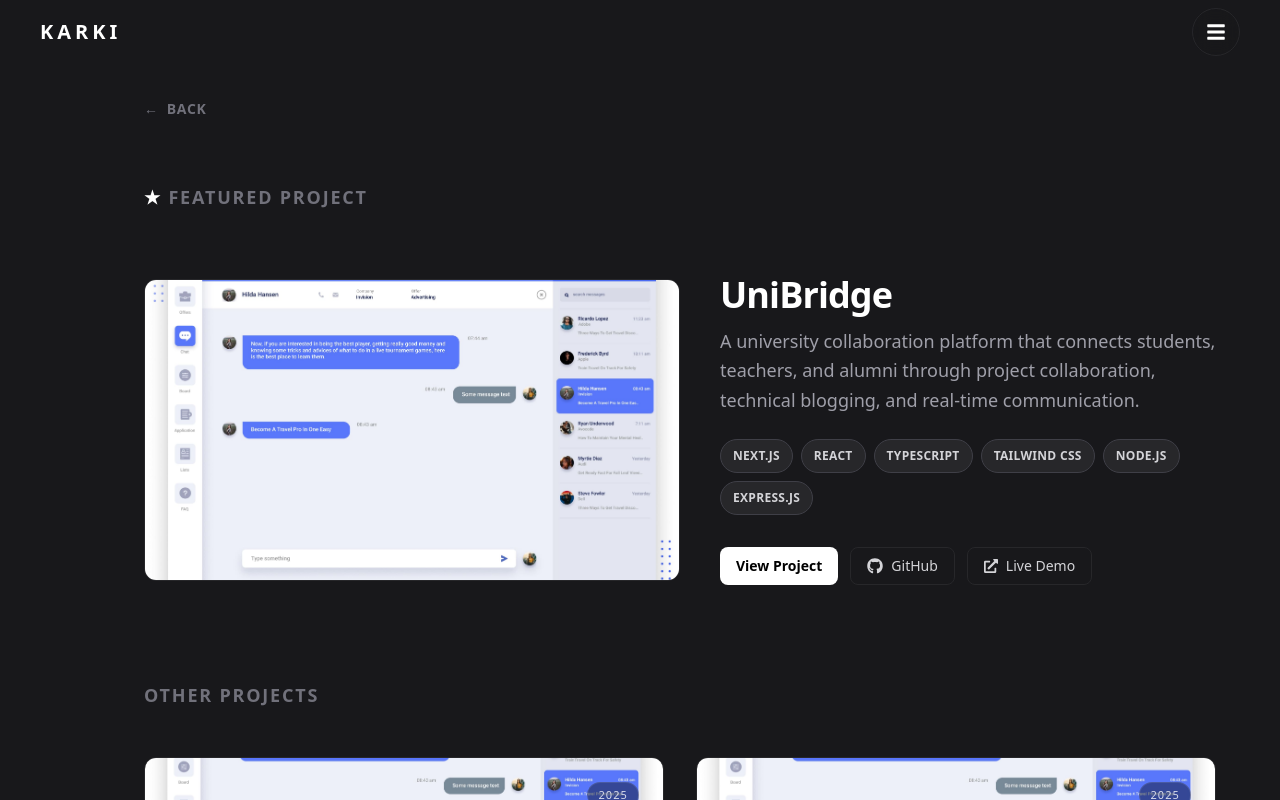
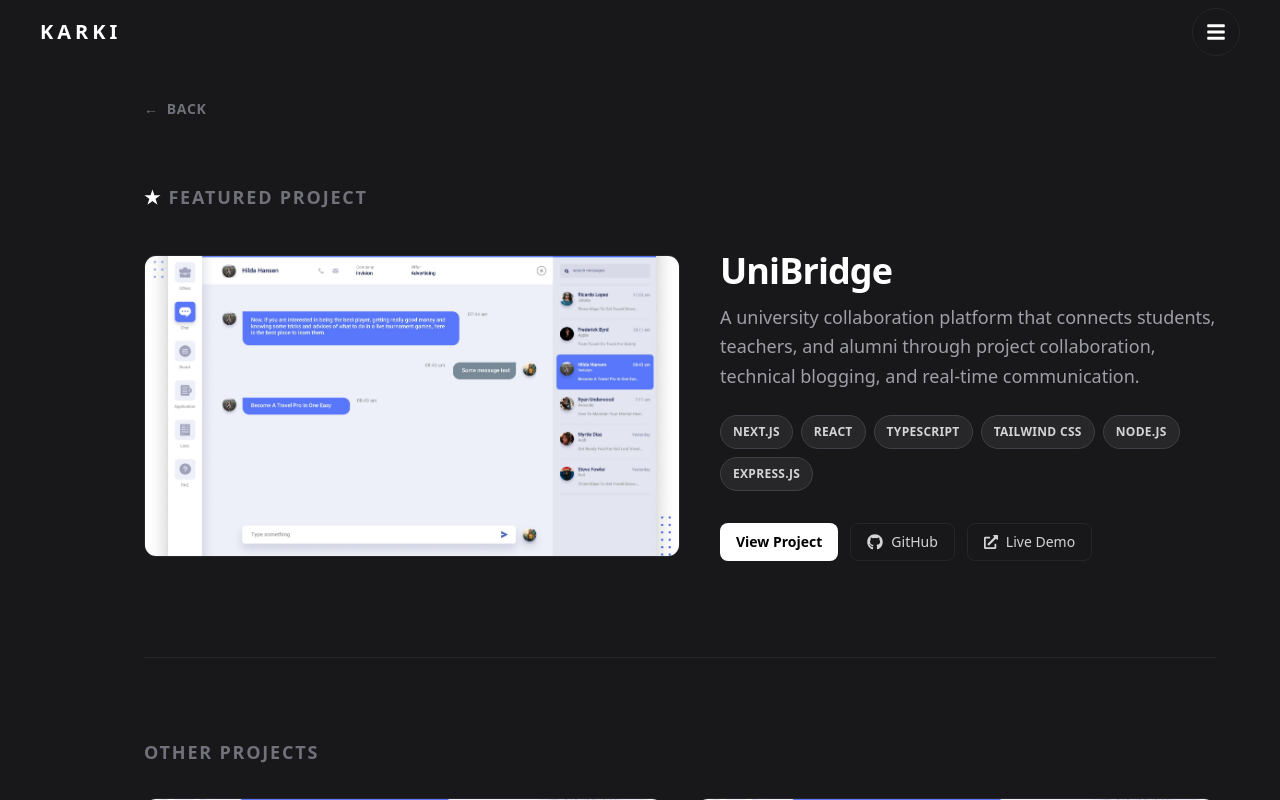
Before and after one commit to KUSHAL-KARKI/portfolio, a Next.js app: page /project in a window 1280 px wide. Built offline with nearby package versions, Linux system fonts and the light colour scheme.

Commit message:
some imprvement made

```diff
--- a/app/(routes)/project/page.tsx
+++ b/app/(routes)/project/page.tsx
@@ -43,18 +43,14 @@ export default function ProjectsPage() {
         {/* ── Featured Project ── */}
         {featured && (
           <>
-            <motion.div
-              variants={staggerContainer(0.12, 0.05)}
+            <motion.p
+              variants={staggerChild}
               {...inView}
-              className="mb-12 sm:mb-16"
+              className="text-lg font-bold uppercase tracking-widest text-zinc-500 mb-8 sm:mb-10"
             >
-              <motion.h1
-                variants={staggerChild}
-                className="text-lg font-bold uppercase tracking-widest text-zinc-500 mb-8"
-              >
-                <span className="text-white">★</span> Featured Project
-              </motion.h1>
-            </motion.div>
+              <span className="text-white">★</span> Featured Project
+            </motion.p>
+
             <div className="flex flex-col lg:flex-row gap-8 lg:gap-10 lg:items-center mb-16 sm:mb-24">
               {/* Hero image */}
               <motion.div
@@ -152,23 +148,21 @@ export default function ProjectsPage() {
           </>
         )}
 
+              {/* ── Divider ── */}
+
+<div className="my-20 h-px w-full bg-zinc-800" />
+
         {/* ── Other Projects ── */}
         {rest.length > 0 && (
           <>
-            <div className="w-full bg-zinc-800 mb-10 sm:mb-12" />
 
-                 <motion.div
-              variants={staggerContainer(0.12, 0.05)}
+            <motion.p
+              variants={staggerChild}
               {...inView}
-              className="mb-10 sm:mb-12"
+              className="text-lg font-bold uppercase tracking-widest text-zinc-500 mb-8"
             >
-              <motion.h1
-                variants={staggerChild}
-                className="text-lg font-bold uppercase tracking-widest text-zinc-500 mb-8"
-              >
-               Other Projects
-              </motion.h1>
-            </motion.div>
+              Other Projects
+            </motion.p>
 
             <motion.div
               variants={staggerContainer(0.15, 0.1)}
```
